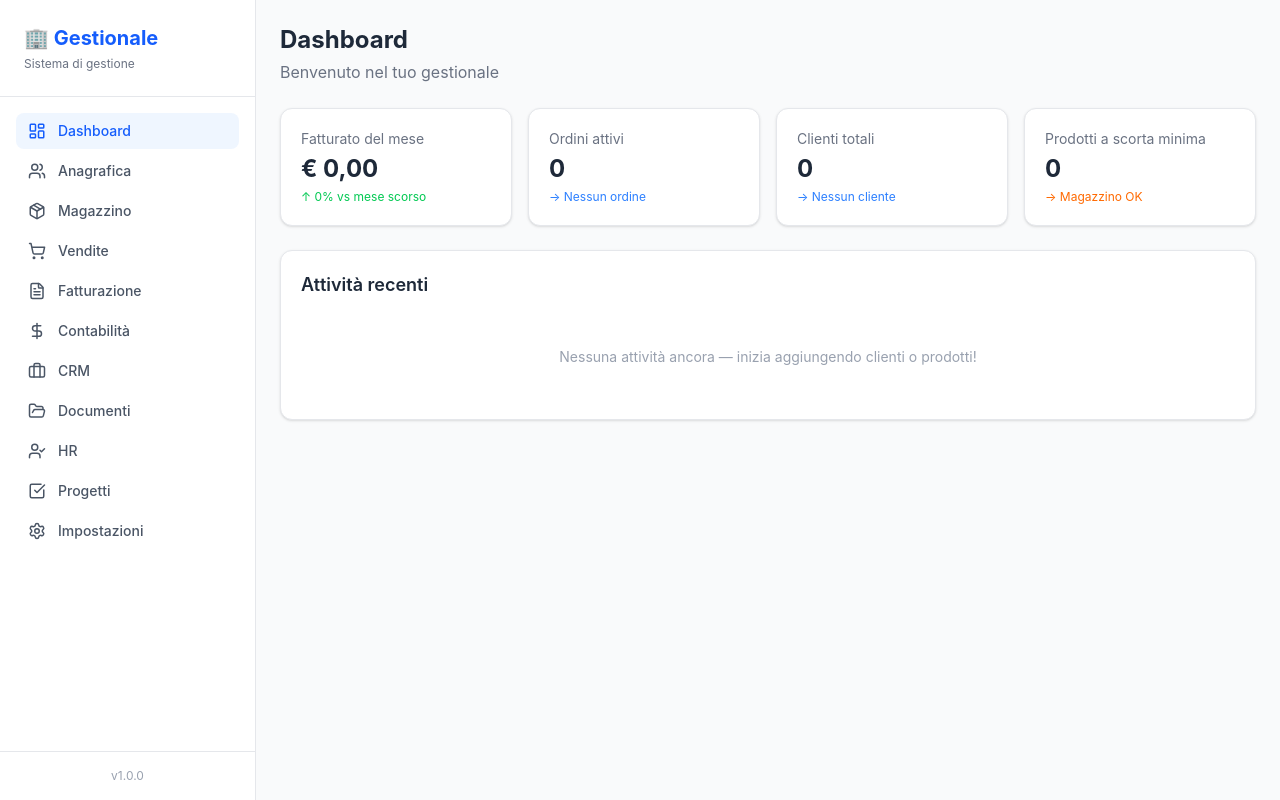
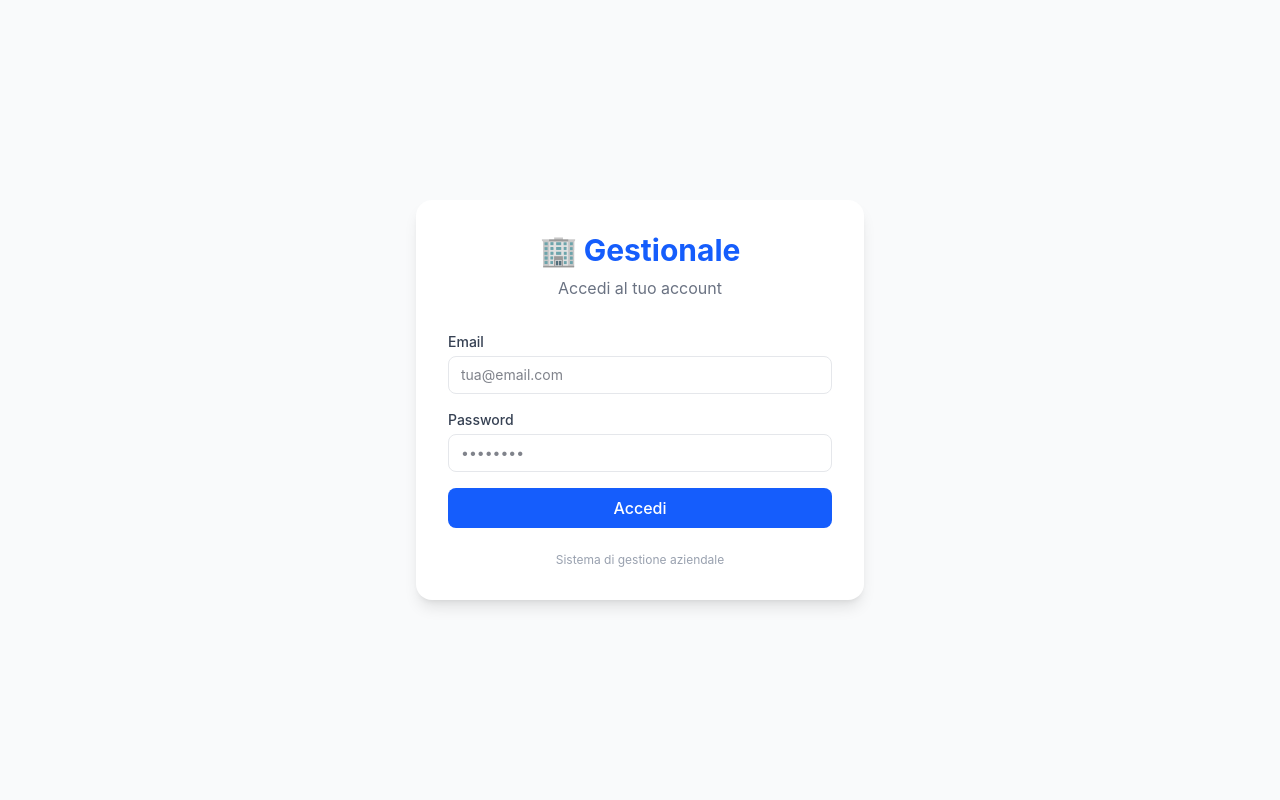
Before and after one commit to SimoneBaruffini/gestionale, a React (Vite) app: page / in a window 1280 px wide. Before the commit this address led to /dashboard. Built offline with nearby package versions, Linux system fonts and the light colour scheme; no server answers.

Commit message:
login e autenticazione completati

```diff
--- a/src/App.tsx
+++ b/src/App.tsx
@@ -1,5 +1,8 @@
 import { BrowserRouter, Routes, Route, Navigate } from 'react-router-dom'
+import { useState, useEffect } from 'react'
+import { supabase } from './lib/supabase'
 import Layout from './components/Layout'
+import Login from './pages/Login'
 import Dashboard from './pages/Dashboard'
 import Anagrafica from './pages/Anagrafica'
 import Magazzino from './pages/Magazzino'
@@ -12,8 +15,34 @@ import HR from './pages/HR'
 import Progetti from './pages/Progetti'
 import Impostazioni from './pages/Impostazioni'
 
-// App principale - per aggiungere nuove pagine aggiungi un import e una Route
 function App() {
+  const [utente, setUtente] = useState<any>(null)
+  const [loading, setLoading] = useState(true)
+
+  useEffect(() => {
+    // Controlla se l'utente è già loggato
+    supabase.auth.getSession().then(({ data: { session } }) => {
+      setUtente(session?.user ?? null)
+      setLoading(false)
+    })
+
+    // Ascolta cambiamenti di login/logout
+    const { data: { subscription } } = supabase.auth.onAuthStateChange((_event, session) => {
+      setUtente(session?.user ?? null)
+    })
+
+    return () => subscription.unsubscribe()
+  }, [])
+
+  if (loading) return (
+    <div className="min-h-screen bg-gray-50 flex items-center justify-center">
+      <p className="text-gray-400">Caricamento...</p>
+    </div>
+  )
+
+  // Se non loggato mostra login
+  if (!utente) return <Login />
+
   return (
     <BrowserRouter>
       <Routes>
--- a/src/components/Layout.tsx
+++ b/src/components/Layout.tsx
@@ -59,9 +59,15 @@ function Layout() {
           ))}
         </nav>
 
-        {/* Footer menu */}
+       {/* Footer menu */}
         <div className="p-4 border-t border-gray-200">
-          <p className="text-xs text-gray-400 text-center">v1.0.0</p>
+          <button
+            onClick={async () => await supabase.auth.signOut()}
+            className="w-full text-xs text-gray-400 hover:text-red-500 transition-colors text-center"
+          >
+            Esci dal sistema
+          </button>
+          <p className="text-xs text-gray-400 text-center mt-1">v1.0.0</p>
         </div>
       </aside>
 
--- /dev/null
+++ b/src/pages/Login.tsx
@@ -0,0 +1,79 @@
+import { useState } from 'react'
+import { supabase } from '../lib/supabase'
+
+// Pagina di login - primo schermo che vede l'utente
+function Login() {
+  const [email, setEmail] = useState('')
+  const [password, setPassword] = useState('')
+  const [loading, setLoading] = useState(false)
+  const [errore, setErrore] = useState('')
+
+  async function accedi() {
+    if (!email) return setErrore('Inserisci la tua email!')
+    if (!password) return setErrore('Inserisci la password!')
+
+    setLoading(true)
+    setErrore('')
+
+    const { error } = await supabase.auth.signInWithPassword({ email, password })
+
+    if (error) setErrore('Email o password non corretti')
+    setLoading(false)
+  }
+
+  return (
+    <div className="min-h-screen bg-gray-50 flex items-center justify-center">
+      <div className="bg-white rounded-2xl shadow-lg p-8 w-full max-w-md">
+        {/* Logo */}
+        <div className="text-center mb-8">
+          <h1 className="text-3xl font-bold text-blue-600">🏢 Gestionale</h1>
+          <p className="text-gray-500 mt-2">Accedi al tuo account</p>
+        </div>
+
+        {/* Form */}
+        <div className="space-y-4">
+          {errore && (
+            <div className="bg-red-50 border border-red-200 text-red-700 px-4 py-3 rounded-lg text-sm">
+              {errore}
+            </div>
+          )}
+          <div>
+            <label className="block text-sm font-medium text-gray-700 mb-1">Email</label>
+            <input
+              type="email"
+              placeholder="tua@email.com"
+              value={email}
+              onChange={e => setEmail(e.target.value)}
+              onKeyDown={e => e.key === 'Enter' && accedi()}
+              className="w-full border border-gray-200 rounded-lg px-3 py-2 text-sm focus:outline-none focus:ring-2 focus:ring-blue-500"
+            />
+          </div>
+          <div>
+            <label className="block text-sm font-medium text-gray-700 mb-1">Password</label>
+            <input
+              type="password"
+              placeholder="••••••••"
+              value={password}
+              onChange={e => setPassword(e.target.value)}
+              onKeyDown={e => e.key === 'Enter' && accedi()}
+              className="w-full border border-gray-200 rounded-lg px-3 py-2 text-sm focus:outline-none focus:ring-2 focus:ring-blue-500"
+            />
+          </div>
+          <button
+            onClick={accedi}
+            disabled={loading}
+            className="w-full bg-blue-600 text-white py-2 rounded-lg hover:bg-blue-700 transition-colors font-medium disabled:opacity-50"
+          >
+            {loading ? 'Accesso in corso...' : 'Accedi'}
+          </button>
+        </div>
+
+        <p className="text-center text-xs text-gray-400 mt-6">
+          Sistema di gestione aziendale
+        </p>
+      </div>
+    </div>
+  )
+}
+
+export default Login
```
